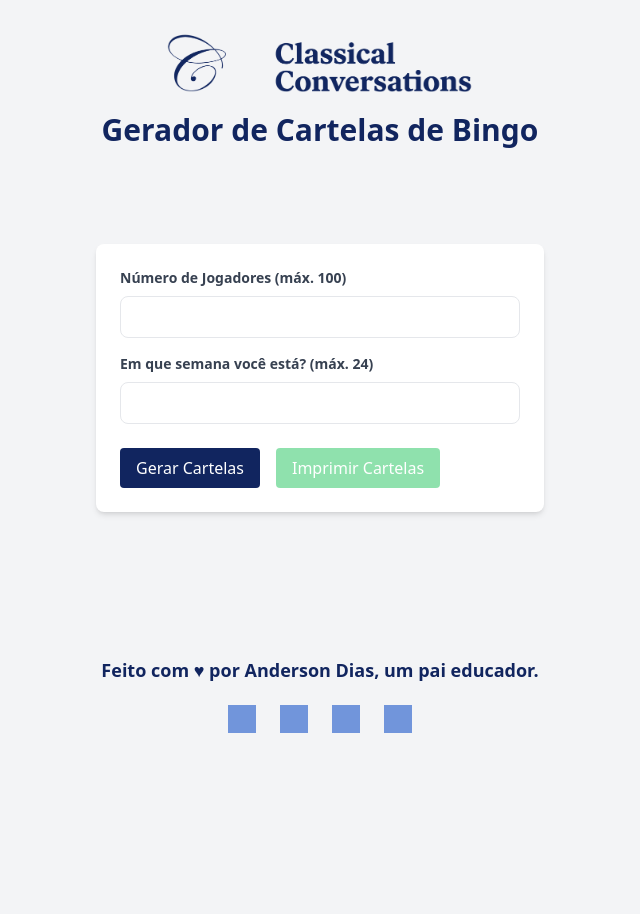
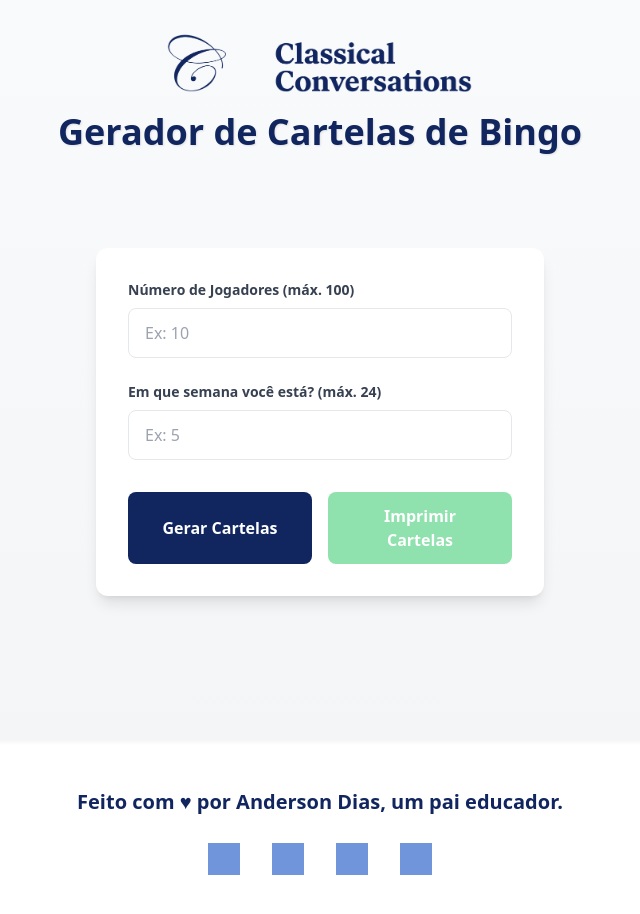
Before and after one commit to andersondias/bingo-cc, a plain HTML site: page index.html in a window 1280 px wide. Shown: the whole page, without its empty margins (320-960 px from the left). Before the commit the page ends 800 px from the top, so only its background shows below. Drawn offline with nearby package versions, Linux system fonts and the light colour scheme; grey boxes are pictures that could not be loaded.

Commit message:
Fix button

```diff
--- a/app.js
+++ b/app.js
@@ -177,12 +177,22 @@
   }
 
   // Adiciona o event listener para o botão de validação
-  document.getElementById("validateBtn").addEventListener("click", () => {
+  const validateBtn = document.getElementById("validateBtn");
+  if (validateBtn) {
+    validateBtn.addEventListener("click", () => {
       validateAllCombinations(numWeeks);
     });
+  }
 
   // Enable print button after cards are generated
-  document.getElementById("printBtn").disabled = false;
+  const printBtn = document.getElementById("printBtn");
+  if (printBtn) {
+    printBtn.disabled = false;
+    printBtn.classList.remove(
+      "disabled:opacity-50",
+      "disabled:cursor-not-allowed"
+    );
+  }
 }
 
 // Event Listeners
@@ -193,7 +203,13 @@
   const printBtn = document.getElementById("printBtn");
 
   // Initially disable print button
+  if (printBtn) {
     printBtn.disabled = true;
+    printBtn.classList.add(
+      "disabled:opacity-50",
+      "disabled:cursor-not-allowed"
+    );
+  }
 
   generateBtn.addEventListener("click", () => {
     const numPlayers = parseInt(numPlayersInput.value);
@@ -213,7 +229,9 @@
   });
 
   // Add print button event listener
+  if (printBtn) {
     printBtn.addEventListener("click", () => {
       window.print();
     });
+  }
 });
--- a/index.html
+++ b/index.html
@@ -83,10 +83,10 @@
         #cardsContainer {
           display: grid !important;
           grid-template-columns: repeat(2, 1fr) !important;
-          gap: 20px !important;
+          gap: 30px !important;
           width: 100% !important;
           margin: 0 !important;
-          padding: 20px !important;
+          padding: 30px !important;
         }
 
         /* Card styling for print */
@@ -96,15 +96,19 @@
           page-break-inside: avoid;
           break-inside: avoid;
           margin: 0 !important;
-          padding: 15px !important;
+          padding: 20px !important;
           box-shadow: none !important;
-          border: 1px solid #ccc !important;
+          border: 2px dashed #ccc !important;
+          border-radius: 8px !important;
         }
 
         /* Ensure table borders print properly */
         td {
           border: 1px solid #000 !important;
           background: white !important;
+          padding: 8px !important;
+          text-align: center !important;
+          font-size: 14px !important;
         }
 
         /* Remove shadows and adjust borders for better printing */
@@ -133,27 +137,68 @@
 
       .primary-title {
         color: #11255f;
+        text-shadow: 1px 1px 2px rgba(0, 0, 0, 0.1);
       }
 
       .primary-btn {
         background-color: #11255f !important;
         color: #fff !important;
+        transition: all 0.3s ease !important;
       }
+
       .primary-btn:hover,
       .primary-btn:focus {
         opacity: 0.9;
+        transform: translateY(-1px);
+        box-shadow: 0 4px 6px rgba(0, 0, 0, 0.1);
+      }
+
+      .input-field {
+        transition: all 0.3s ease;
+      }
+
+      .input-field:focus {
+        border-color: #11255f;
+        box-shadow: 0 0 0 3px rgba(17, 37, 95, 0.1);
+      }
+
+      .card-content {
+        transition: all 0.3s ease;
+      }
+
+      .card-content:hover {
+        transform: translateY(-2px);
+        box-shadow: 0 8px 16px rgba(0, 0, 0, 0.1);
+      }
+
+      /* Custom scrollbar */
+      ::-webkit-scrollbar {
+        width: 8px;
+      }
+
+      ::-webkit-scrollbar-track {
+        background: #f1f1f1;
+      }
+
+      ::-webkit-scrollbar-thumb {
+        background: #11255f;
+        border-radius: 4px;
+      }
+
+      ::-webkit-scrollbar-thumb:hover {
+        background: #0a1a4a;
       }
     </style>
   </head>
-  <body class="bg-gray-100 min-h-screen">
+  <body class="bg-gradient-to-b from-gray-50 to-gray-100 min-h-screen">
     <header class="container mx-auto px-4 py-8">
       <img
         src="./logo-classical-conversations.png"
         alt="Classical Conversations Logo"
-        class="mx-auto mb-4 h-16 print:!hidden"
+        class="mx-auto mb-4 h-16 print:!hidden hover:opacity-90 transition-opacity duration-300"
       />
       <h1
-        class="text-3xl font-bold text-center mb-8 print:!hidden primary-title"
+        class="text-4xl font-bold text-center mb-8 print:!hidden primary-title"
       >
         Gerador de Cartelas de Bingo
       </h1>
@@ -163,9 +208,9 @@
       <!-- Formulário de entrada -->
       <div
         id="inputForm"
-        class="max-w-md mx-auto bg-white rounded-lg shadow-md p-6 print:!hidden"
+        class="max-w-md mx-auto bg-white rounded-xl shadow-lg p-8 print:!hidden transform hover:scale-[1.01] transition-transform duration-300"
       >
-        <div class="mb-4">
+        <div class="mb-6">
           <label
             for="numPlayers"
             class="block text-gray-700 text-sm font-bold mb-2"
@@ -177,11 +222,12 @@
             id="numPlayers"
             min="1"
             max="100"
-            class="w-full px-3 py-2 border rounded-lg focus:outline-none focus:ring-2 focus:ring-blue-500"
+            class="w-full px-4 py-3 border rounded-lg focus:outline-none focus:ring-2 focus:ring-blue-500 input-field"
+            placeholder="Ex: 10"
           />
         </div>
 
-        <div class="mb-6">
+        <div class="mb-8">
           <label
             for="numWeeks"
             class="block text-gray-700 text-sm font-bold mb-2"
@@ -193,7 +239,8 @@
             id="numWeeks"
             min="1"
             max="24"
-            class="w-full px-3 py-2 border rounded-lg focus:outline-none focus:ring-2 focus:ring-blue-500"
+            class="w-full px-4 py-3 border rounded-lg focus:outline-none focus:ring-2 focus:ring-blue-500 input-field"
+            placeholder="Ex: 5"
           />
         </div>
 
@@ -201,14 +248,14 @@
           <button
             type="button"
             id="generateBtn"
-            class="px-4 py-2 bg-blue-500 text-white rounded hover:bg-blue-600 primary-btn"
+            class="flex-1 px-6 py-3 bg-blue-500 text-white rounded-lg hover:bg-blue-600 primary-btn font-semibold"
           >
             Gerar Cartelas
           </button>
           <button
             type="button"
             id="printBtn"
-            class="px-4 py-2 bg-green-500 text-white rounded hover:bg-green-600 disabled:opacity-50 disabled:cursor-not-allowed"
+            class="flex-1 px-6 py-3 bg-green-500 text-white rounded-lg hover:bg-green-600 disabled:opacity-50 disabled:cursor-not-allowed font-semibold transition-all duration-300"
             disabled
           >
             Imprimir Cartelas
@@ -219,27 +266,28 @@
       <!-- Área de exibição das cartelas -->
       <div
         id="cardsContainer"
-        class="mt-8 grid grid-cols-1 md:grid-cols-2 lg:grid-cols-3 gap-6"
+        class="mt-12 grid grid-cols-1 md:grid-cols-2 lg:grid-cols-3 gap-8"
       >
         <!-- As cartelas serão inseridas aqui via JavaScript -->
       </div>
     </main>
 
-    <footer class="mt-12 py-8 text-center print:!hidden">
-      <div class="mb-2 text-lg font-semibold" style="color: #11255f">
+    <footer class="mt-16 py-12 text-center print:!hidden bg-white shadow-inner">
+      <div class="mb-4 text-xl font-semibold" style="color: #11255f">
         Feito com ♥ por Anderson Dias, um pai educador.
       </div>
-      <div class="flex justify-center gap-6 mt-4 text-2xl">
+      <div class="flex justify-center gap-8 mt-6 text-2xl">
         <a
           href="https://andersondias.com.br/"
           target="_blank"
           rel="noopener"
           title="Site pessoal"
+          class="transform hover:scale-110 transition-transform duration-300"
         >
           <img
             src="https://cdn.jsdelivr.net/gh/simple-icons/simple-icons/icons/safari.svg"
             alt="Site pessoal"
-            class="inline h-7 w-7"
+            class="inline h-8 w-8"
             style="
               filter: invert(13%) sepia(80%) saturate(748%) hue-rotate(191deg)
                 brightness(90%) contrast(90%);
@@ -251,11 +299,12 @@
           target="_blank"
           rel="noopener"
           title="LinkedIn"
+          class="transform hover:scale-110 transition-transform duration-300"
         >
           <img
             src="https://cdn.jsdelivr.net/gh/simple-icons/simple-icons/icons/linkedin.svg"
             alt="LinkedIn"
-            class="inline h-7 w-7"
+            class="inline h-8 w-8"
             style="
               filter: invert(13%) sepia(80%) saturate(748%) hue-rotate(191deg)
                 brightness(90%) contrast(90%);
@@ -267,11 +316,12 @@
           target="_blank"
           rel="noopener"
           title="GitHub"
+          class="transform hover:scale-110 transition-transform duration-300"
         >
           <img
             src="https://cdn.jsdelivr.net/gh/simple-icons/simple-icons/icons/github.svg"
             alt="GitHub"
-            class="inline h-7 w-7"
+            class="inline h-8 w-8"
             style="
               filter: invert(13%) sepia(80%) saturate(748%) hue-rotate(191deg)
                 brightness(90%) contrast(90%);
@@ -283,11 +333,12 @@
           target="_blank"
           rel="noopener"
           title="X (Twitter)"
+          class="transform hover:scale-110 transition-transform duration-300"
         >
           <img
             src="https://cdn.jsdelivr.net/gh/simple-icons/simple-icons/icons/x.svg"
             alt="X"
-            class="inline h-7 w-7"
+            class="inline h-8 w-8"
             style="
               filter: invert(13%) sepia(80%) saturate(748%) hue-rotate(191deg)
                 brightness(90%) contrast(90%);
```
Lines whose indentation alone changed are shown as unchanged.
